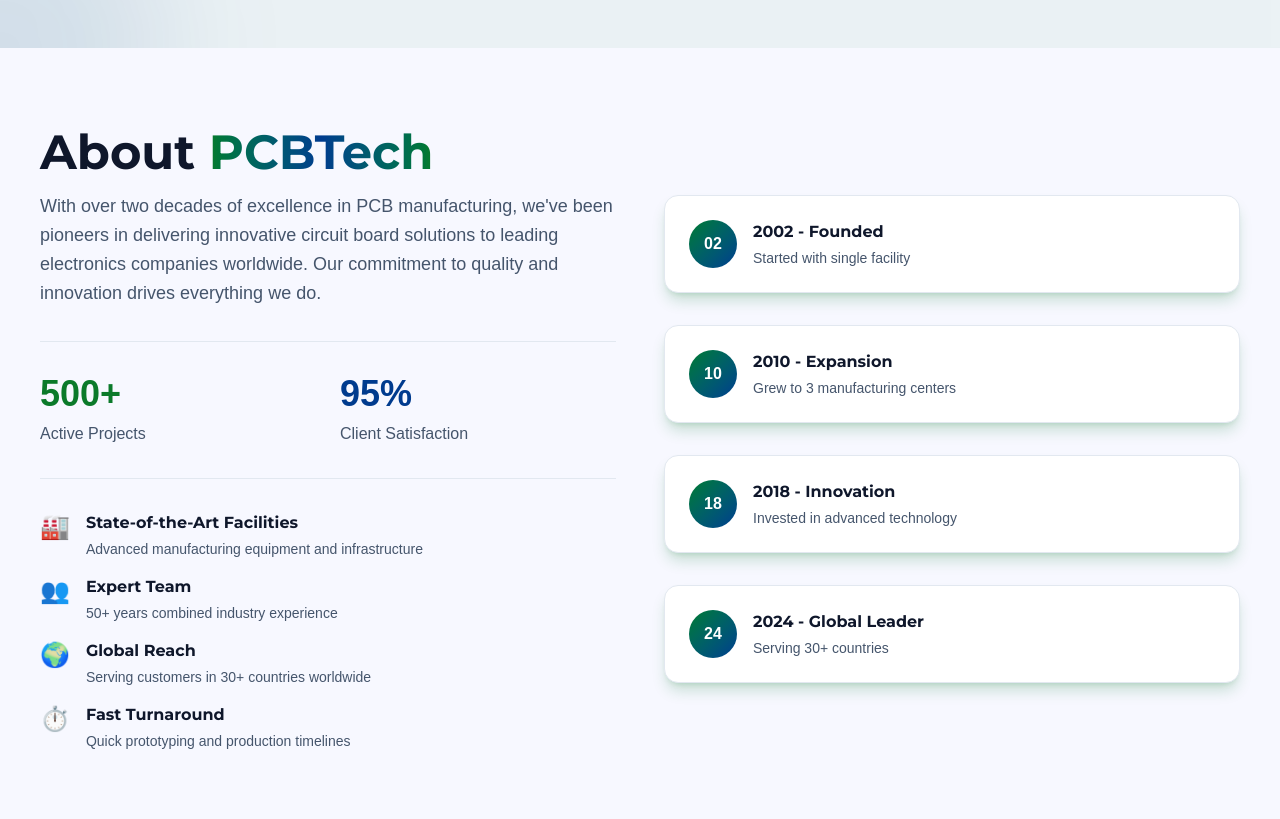
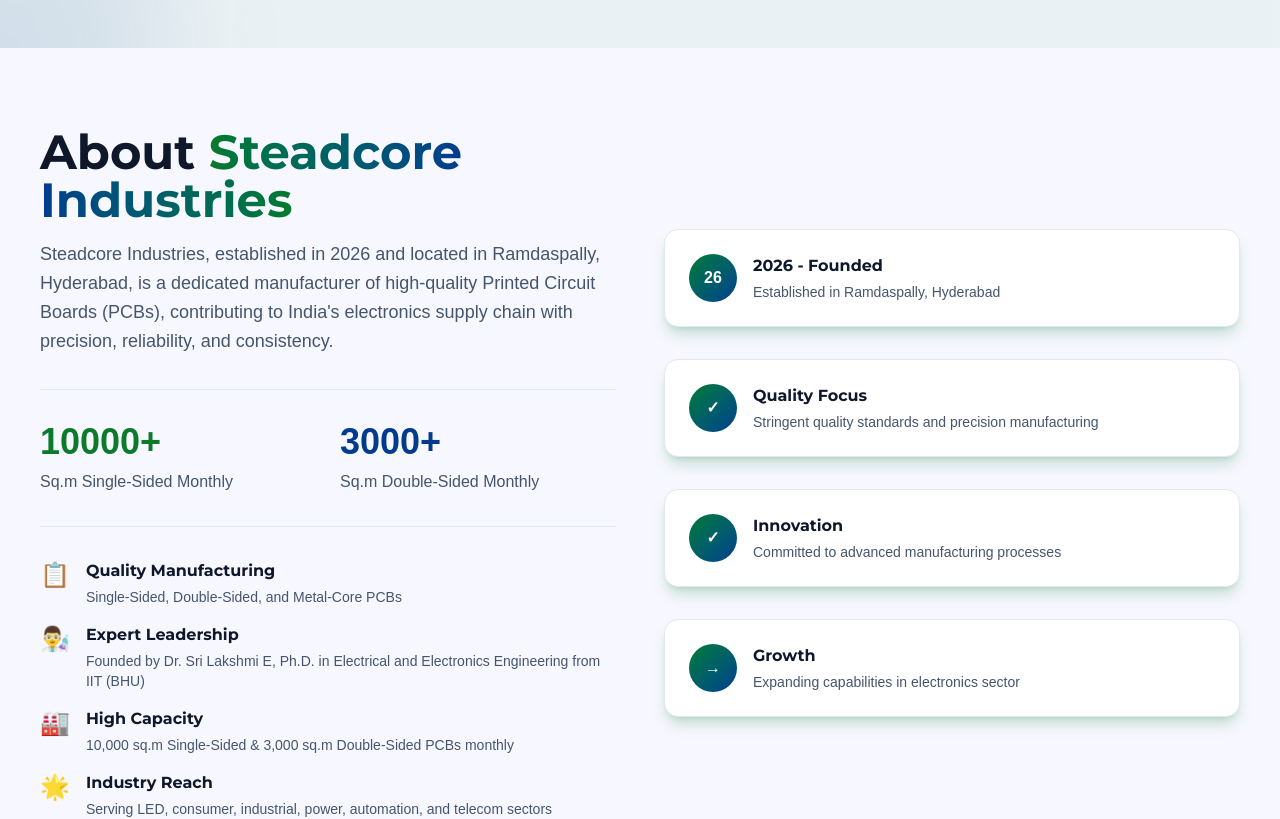
Before and after one commit to Suri1995/steadcore-website, a Next.js app: page / in a window 1280 px wide. Shown: the part 2240-3059 px from the top of the page. Built offline with nearby package versions, Linux system fonts and the light colour scheme.

Commit message:
feat: update company info and rebrand from PCBTech to Steadcore Industries

```diff
--- a/app/about/components/AboutStory.tsx
+++ b/app/about/components/AboutStory.tsx
@@ -25,29 +25,29 @@ export function AboutStory() {
           <div className="space-y-8">
             <Reveal delay={0.05}>
               <p className="text-xl text-slate-700 dark:text-slate-300 leading-relaxed font-medium">
-                PCBTech was started because two engineers believed the industry had traded quality for volume — and that a manufacturer genuinely committed to zero-defect delivery could build a business around customers who agreed.
+                Steadcore Industries was founded by Dr. Sri Lakshmi E, who holds a Ph.D. in Electrical and Electronics Engineering from IIT (BHU), Varanasi. Leveraging her extensive academic and technical expertise in electronic systems and manufacturing, she established Steadcore Industries with a vision to deliver reliable, cost-effective, and technologically advanced PCB solutions to India&apos;s rapidly expanding electronics sector.
               </p>
             </Reveal>
 
             <Reveal delay={0.1}>
               <p className="text-base text-slate-500 dark:text-slate-400 leading-relaxed">
-                Twenty years later, the founding team still runs the company. We have never taken outside investment, which means our decisions are driven by what is right for our customers and our people — not by a quarterly metric. That independence has allowed us to say no to orders we could not do well, to invest in equipment before it was commercially necessary, and to retain engineers whose institutional knowledge is genuinely irreplaceable.
+                Printed Circuit Boards form the foundation of modern electronic products, and we recognize their critical role in ensuring performance and reliability. At Steadcore Industries, every PCB is manufactured to meet stringent quality standards, ensuring superior electrical performance, durability, and long-term dependability. Our manufacturing facility is equipped with the capability to produce up to 10,000 square meters of Single-Sided PCBs and 3,000 square meters of Double-Sided PCBs per month.
               </p>
             </Reveal>
 
             <Reveal delay={0.15}>
               <p className="text-base text-slate-500 dark:text-slate-400 leading-relaxed">
-                We are not the largest PCB manufacturer in Asia. We are deliberate about that. Controlled scale means every new customer gets the same attention as our longest-running account — the same DFM review, the same dedicated engineer, the same first-name relationship with the people who will build their boards.
+                We proudly serve a diverse range of industries, including LED lighting, consumer electronics, industrial electronics, power electronics, industrial automation, telecommunications, and emerging technology sectors. Through advanced manufacturing processes and rigorous quality control systems, we ensure that every PCB delivered meets the highest standards of precision, performance, and reliability.
               </p>
             </Reveal>
 
             <Reveal delay={0.2}>
               <blockquote className="border-l-4 border-primary/40 pl-6 py-1 my-2">
                 <p className="text-lg font-semibold text-slate-800 dark:text-slate-200 italic leading-snug">
-                  "If we would not put it in our own product, we say so before production starts."
+                  "Building Reliable Connections for a Smarter Future"
                 </p>
                 <footer className="mt-3 text-sm text-slate-400 not-italic">
-                  — Sunita Kapoor, VP Customer Engineering
+                  — Steadcore Industries
                 </footer>
               </blockquote>
             </Reveal>
--- a/components/sections/About.tsx
+++ b/components/sections/About.tsx
@@ -8,24 +8,24 @@ import { GradientCard } from '../animated/GradientCard';
 export function About() {
   const capabilities = [
     {
-      icon: '🏭',
-      title: 'State-of-the-Art Facilities',
-      description: 'Advanced manufacturing equipment and infrastructure',
+      icon: '📋',
+      title: 'Quality Manufacturing',
+      description: 'Single-Sided, Double-Sided, and Metal-Core PCBs',
     },
     {
-      icon: '👥',
-      title: 'Expert Team',
-      description: '50+ years combined industry experience',
+      icon: '👨‍🔬',
+      title: 'Expert Leadership',
+      description: 'Founded by Dr. Sri Lakshmi E, Ph.D. in Electrical and Electronics Engineering from IIT (BHU)',
     },
     {
-      icon: '🌍',
-      title: 'Global Reach',
-      description: 'Serving customers in 30+ countries worldwide',
+      icon: '🏭',
+      title: 'High Capacity',
+      description: '10,000 sq.m Single-Sided & 3,000 sq.m Double-Sided PCBs monthly',
     },
     {
-      icon: '⏱️',
-      title: 'Fast Turnaround',
-      description: 'Quick prototyping and production timelines',
+      icon: '🌟',
+      title: 'Industry Reach',
+      description: 'Serving LED, consumer, industrial, power, automation, and telecom sectors',
     },
   ];
 
@@ -39,12 +39,10 @@ export function About() {
               <div>
                 <h2 className="text-4xl md:text-5xl font-bold font-montserrat mb-4">
                   <span className="text-slate-900 dark:text-white">About </span>
-                  <span className="gradient-text">PCBTech</span>
+                  <span className="gradient-text">Steadcore Industries</span>
                 </h2>
                 <p className="text-lg text-slate-600 dark:text-slate-300 leading-relaxed">
-                  With over two decades of excellence in PCB manufacturing, we've been pioneers
-                  in delivering innovative circuit board solutions to leading electronics companies
-                  worldwide. Our commitment to quality and innovation drives everything we do.
+                  Steadcore Industries, established in 2026 and located in Ramdaspally, Hyderabad, is a dedicated manufacturer of high-quality Printed Circuit Boards (PCBs), contributing to India&apos;s electronics supply chain with precision, reliability, and consistency.
                 </p>
               </div>
             </ScrollReveal>
@@ -54,15 +52,15 @@ export function About() {
               <div className="grid grid-cols-2 gap-6 py-8 border-y border-slate-200 dark:border-slate-700">
                 <div>
                   <p className="text-4xl font-bold font-montserrat text-primary">
-                    <AnimatedCounter end={500} duration={2} suffix="+" />
+                    <AnimatedCounter end={10000} duration={2} suffix="+" />
                   </p>
-                  <p className="text-slate-600 dark:text-slate-400 mt-2">Active Projects</p>
+                  <p className="text-slate-600 dark:text-slate-400 mt-2">Sq.m Single-Sided Monthly</p>
                 </div>
                 <div>
                   <p className="text-4xl font-bold font-montserrat text-secondary">
-                    <AnimatedCounter end={95} duration={2} suffix="%" />
+                    <AnimatedCounter end={3000} duration={2} suffix="+" />
                   </p>
-                  <p className="text-slate-600 dark:text-slate-400 mt-2">Client Satisfaction</p>
+                  <p className="text-slate-600 dark:text-slate-400 mt-2">Sq.m Double-Sided Monthly</p>
                 </div>
               </div>
             </ScrollReveal>
@@ -91,21 +89,21 @@ export function About() {
           <ScrollReveal animation="slide-down" delay={200}>
             <div className="space-y-8">
               {[
-                { year: '2002', title: 'Founded', desc: 'Started with single facility' },
-                { year: '2010', title: 'Expansion', desc: 'Grew to 3 manufacturing centers' },
-                { year: '2018', title: 'Innovation', desc: 'Invested in advanced technology' },
-                { year: '2024', title: 'Global Leader', desc: 'Serving 30+ countries' },
+                { year: '2026', title: 'Founded', desc: 'Established in Ramdaspally, Hyderabad' },
+                { year: 'Now', title: 'Quality Focus', desc: 'Stringent quality standards and precision manufacturing' },
+                { year: 'Now', title: 'Innovation', desc: 'Committed to advanced manufacturing processes' },
+                { year: 'Future', title: 'Growth', desc: 'Expanding capabilities in electronics sector' },
               ].map((event, i) => (
                 <GradientCard key={i}>
                   <div className="flex gap-4">
                     <div className="flex-shrink-0">
                       <div className="w-12 h-12 rounded-full bg-gradient-to-br from-primary to-secondary flex items-center justify-center text-white font-bold">
-                        {event.year.slice(-2)}
+                        {event.year === 'Now' ? '✓' : event.year === 'Future' ? '→' : event.year.slice(-2)}
                       </div>
                     </div>
                     <div className="flex-1">
                       <h4 className="font-bold font-montserrat text-slate-900 dark:text-white">
-                        {event.year} - {event.title}
+                        {event.year !== 'Now' && event.year !== 'Future' ? `${event.year} - ` : ''}{event.title}
                       </h4>
                       <p className="text-slate-600 dark:text-slate-400 text-sm mt-1">
                         {event.desc}
```
